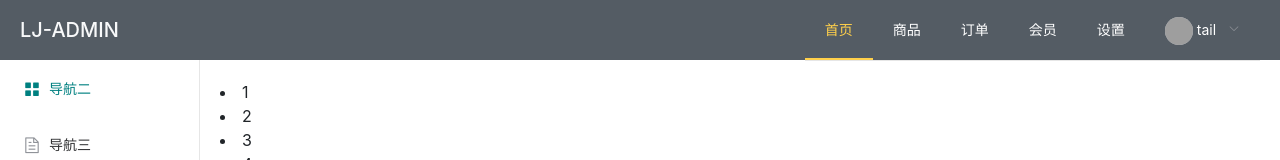
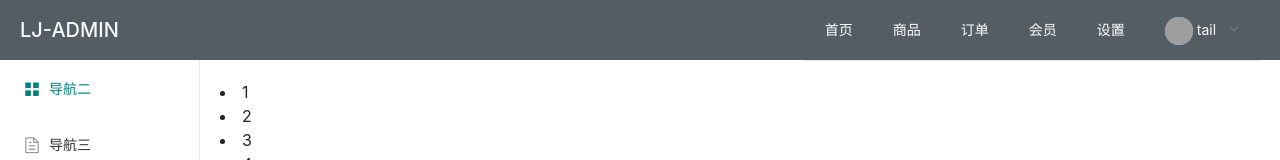
Before and after one commit to chenliupeng96/ljadmin, a Vue app: page /#/index in a window 1280 px wide. Shown: the top 160 px of the page. Built offline with nearby package versions, Linux system fonts and the light colour scheme; grey boxes are pictures that could not be loaded.

Commit message:
顶部导航栏2 mixins

```diff
--- /dev/null
+++ b/src/common/mixins/common.js
@@ -0,0 +1,7 @@
+export default {
+  filters:{
+    numToString(value){
+      return value.toString();
+    }
+  },
+}
--- a/src/views/layout.vue
+++ b/src/views/layout.vue
@@ -10,18 +10,14 @@
         <!-- logo -->
         <a class="h5 text-light mb-0 mr-auto">LJ-ADMIN</a>
         <el-menu
-          :default-active="navBarIndex"
+          :default-active="navBar.active"
           mode="horizontal"
           @select="handleSelect"
           background-color="#545c64"
           text-color="#fff"
           active-text-color="#ffd04b"
         >
-          <el-menu-item index="1">首页</el-menu-item>
-          <el-menu-item index="2">商品</el-menu-item>
-          <el-menu-item index="3">订单</el-menu-item>
-          <el-menu-item index="4">会员</el-menu-item>
-          <el-menu-item index="5">设置</el-menu-item>
+          <el-menu-item :index="index|numToString" v-for="(item, index) in navBar.list" :key="index">{{item.name}}</el-menu-item>
           <el-submenu index="100">
             <template slot="title">
               <el-avatar
@@ -68,10 +64,31 @@
 </template>
 
 <script>
+import common from '@/common/mixins/common.js';
 export default {
+  mixins:[common],
   data() {
     return {
-      navBarIndex: "1",
+      navBar:{
+        acive:'0',
+        list:[
+          {
+            name: '首页'
+          },
+           {
+            name: '商品'
+          },
+           {
+            name: '订单'
+          },
+           {
+            name: '会员'
+          },
+          {
+            name: '设置'
+          }
+        ]
+      }
     };
   },
   methods: {
```
